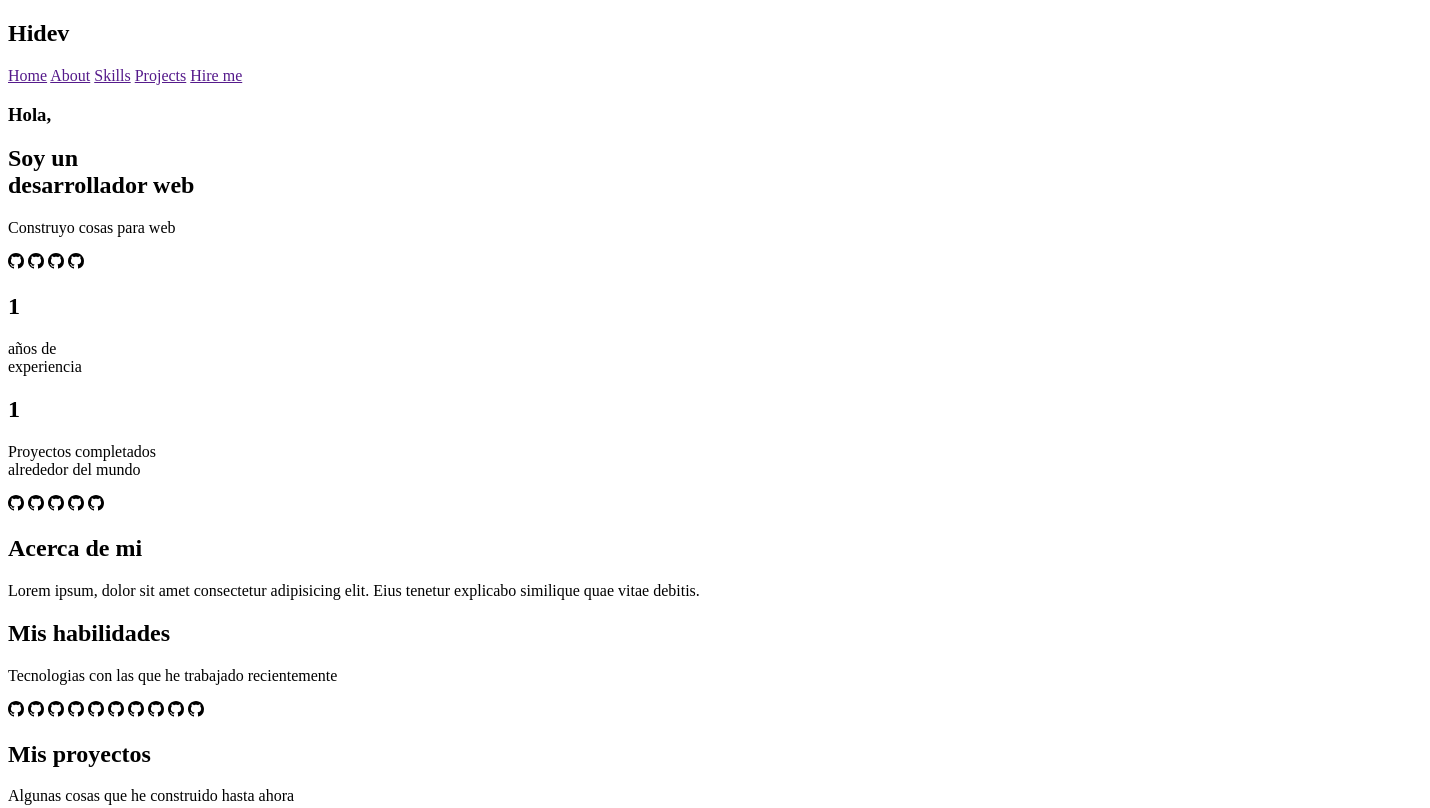
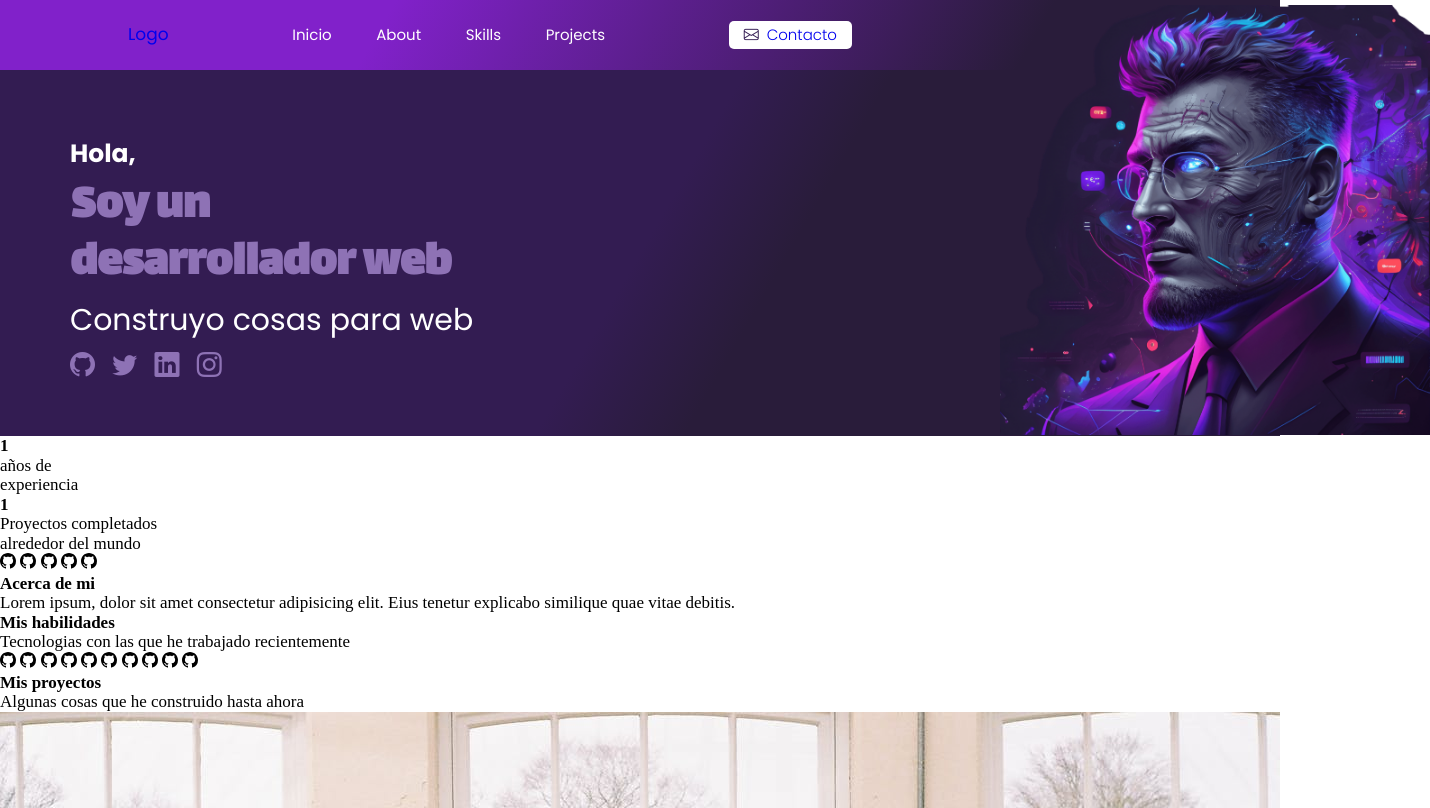
Before and after one commit to LautaroTobiasBaigorria/trabajopracticofinal, a plain HTML site: page index.html in a window 1280 px wide. Shown: the top 808 px of the page, 1430 px wide, since content can reach past the window. Drawn offline with nearby package versions, Linux system fonts and the light colour scheme; a web font is replaced by a local one.

Commit message:
realize el css del header y del section de presentacion

```diff
--- a/css/style.css
+++ b/css/style.css
@@ -0,0 +1,140 @@
+@import url('https://fonts.googleapis.com/css2?family=Danfo&family=Poppins:ital,wght@0,100;0,200;0,300;0,400;0,500;0,600;0,700;0,800;0,900;1,100;1,200;1,300;1,400;1,500;1,600;1,700;1,800;1,900&family=Source+Sans+3:ital,wght@0,200..900;1,200..900&display=swap');
+@import url("https://cdn.jsdelivr.net/npm/bootstrap-icons@1.11.3/font/bootstrap-icons.min.css");
+@import url('https://fonts.googleapis.com/css2?family=Alfa+Slab+One&family=Lalezar&display=swap');
+
+*{
+    box-sizing: border-box;
+    margin: 0;
+    padding: 0;
+    text-decoration: none;
+    list-style: none;
+    font-size: 17px;
+}
+
+.about{
+    background-image:linear-gradient(120deg,rgba(51, 28, 82, 1)50%,rgba(41, 28, 58, 1)60%,rgba(41, 28, 58, 1)30%);
+    padding-bottom: 55px;
+}
+
+.header{
+    /* background: linear-gradient(
+        130deg,
+        rgba(129, 33, 208, 1)30%,
+        rgba(51, 28, 82, 1)90%); */
+        background-image:linear-gradient(120deg,rgba(129, 33, 202, 1)30%,rgba(41, 28, 58, 1)80%,rgba(41, 28, 58, 1)50%);
+    display: flex;
+    justify-content: space-between;
+    align-items: center;
+    height: 70px;
+    padding: 5px 10%;
+    font-family:"Poppins";
+}
+
+.header .logo{
+    cursor: pointer;
+}
+
+.header .nav-links{
+    list-style: none;
+}
+
+.header .nav-links li{
+    display: inline-block;
+    padding: 0 20px;
+}
+
+.header .nav-links li:hover{
+    transform:  scale(1.1);
+}
+
+.header .nav-links a{
+    font-size: 15px;
+    color: #FFFFFF;
+    text-decoration: none;
+}
+
+.header .nav-links li a:hover{
+    color: #FFFFFF;
+}
+
+.header .contacto{
+    display: flex;
+    margin-right: 300px;
+    background-color: #FFFFFF;
+    font-weight: 300;
+    color: #331C52;
+    padding: 5px 15px;
+    border: none;
+    border-radius: 5px;
+    cursor: pointer;
+    transition: all 0.3s ease 0s;
+}
+
+.header .contacto:hover{
+    background-color: #FFFFFF;
+    color: #331C52;
+    transform: scale(1.1);
+    border: none;
+}
+
+.header .contacto .btn{
+    font-size: 15px;
+
+}
+
+.mensaje{
+    color: #331C52;
+    font-size: 15px;
+    margin-right: 8px;
+}
+
+.about img{
+    height: 364px;
+    float: right;
+    position: relative;
+}
+
+.header img{
+    height: 430px;
+    position: absolute;
+    left: 1000px;
+    top: 5px;
+}
+
+
+.cont-text{
+    padding-top: 70px;
+    padding-left: 70px;
+    color: #FFFFFF;
+    font-size: 30px;
+
+
+}
+
+.cont-text h3{
+    font-family: "Poppins";
+    font-size: 25px;
+}
+
+.cont-text h1{
+    font-size: 50px;
+    font-family: "Lalezar";
+    color: #8e72b5;
+    margin-top: 10px;
+    margin-bottom: 9px;
+}
+
+.cont-text p{
+    font-size: 30px;
+    font-family:"Poppins";
+}
+
+.redes{
+    margin-top: 15px;
+}
+
+.redes i{
+    font-size: 25px;
+    color: #8e72b5;
+    margin-right: 13px;
+}
--- a/index.html
+++ b/index.html
@@ -4,28 +4,43 @@
     <meta charset="UTF-8">
     <meta name="viewport" content="width=device-width, initial-scale=1.0">
     <title>Portfolio</title>
+    <link rel="stylesheet" href="css/style.css">
+    <link rel="stylesheet" href="css/normalize.css">
 </head>
 <body>
-
-    <header>
-        <h2>Hidev</h2>
+    <header class="header">
+        <img src="image/background-image.png" alt="">
+        <div class="back">
+            <a href="#" class="logo">Logo</a>
+        </div>
         <nav>
-            <a href="">Home</a>
-            <a href="">About</a>
-            <a href="">Skills</a>
-            <a href="">Projects</a>
-            <a href="" class="hero-button">Hire me</a>
+            <ul class="nav-links">
+                <li><a href="#">Inicio</a></li>
+                <li><a href="#">About</a></li>
+                <li><a href="#">Skills</a></li>
+                <li><a href="#">Projects</a></li>
+            </ul>
         </nav>
+        <div class="contacto">
+            <i class="bi bi-envelope mensaje"></i>
+            <a href="#" class="btn">Contacto</a>
+        </div>
+    </header>
 
     <main>
-        <section>
-            <h3>Hola,</h3>
-            <h1>Soy un <br> desarrollador web</h1>
-            <p>Construyo cosas para web</p>
-            <img src="image/github.svg" alt="">
-            <img src="image/github.svg" alt="">
-            <img src="image/github.svg" alt="">
-            <img src="image/github.svg" alt="">
+        <section class="about">
+            <!-- <img src="image/background-image.png" alt=""> -->
+            <div class="cont-text">
+                 <h3>Hola,</h3>
+                 <h1>Soy un <br> desarrollador web</h1>
+                 <p>Construyo cosas para web</p>
+                 <div class="redes">
+                    <i class="bi bi-github miestilo"></i>
+                    <i class="bi bi-twitter"></i>
+                    <i class="bi bi-linkedin"></i>
+                    <i class="bi bi-instagram"></i>
+                </div>
+            </div>
         </section>
 
         <section>
```
Also changed, not shown: css/normalize.css (added), image/background-image.png (added), image/envelope.svg (added).
